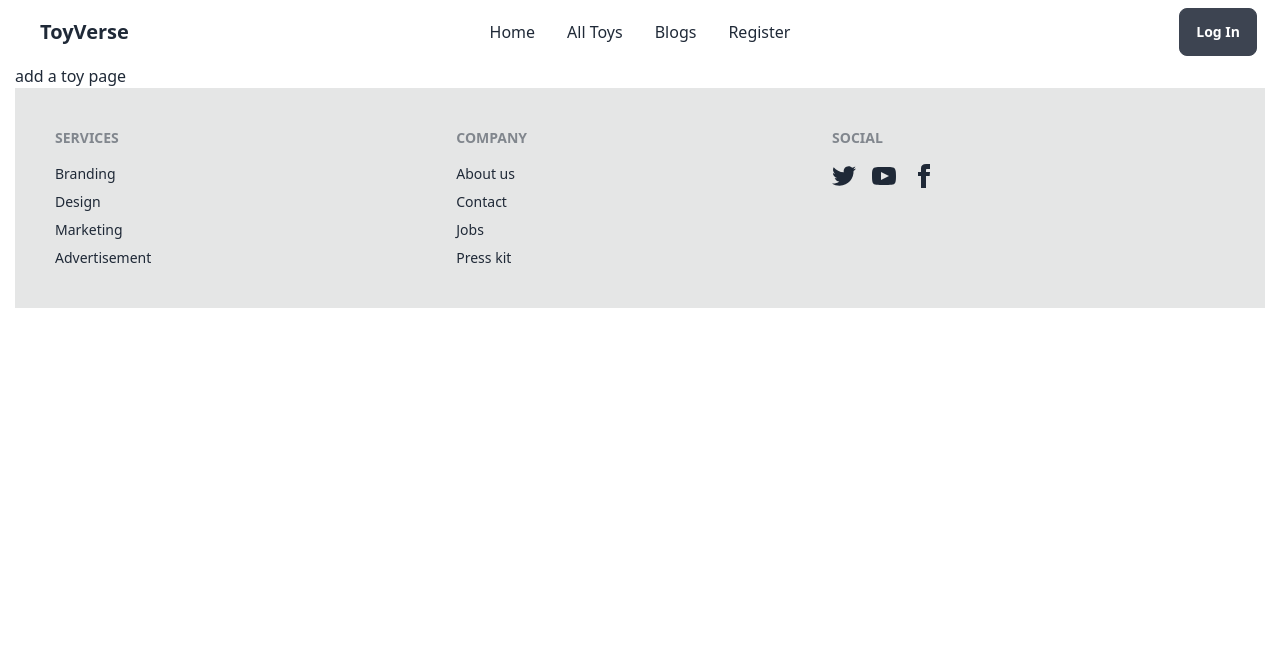
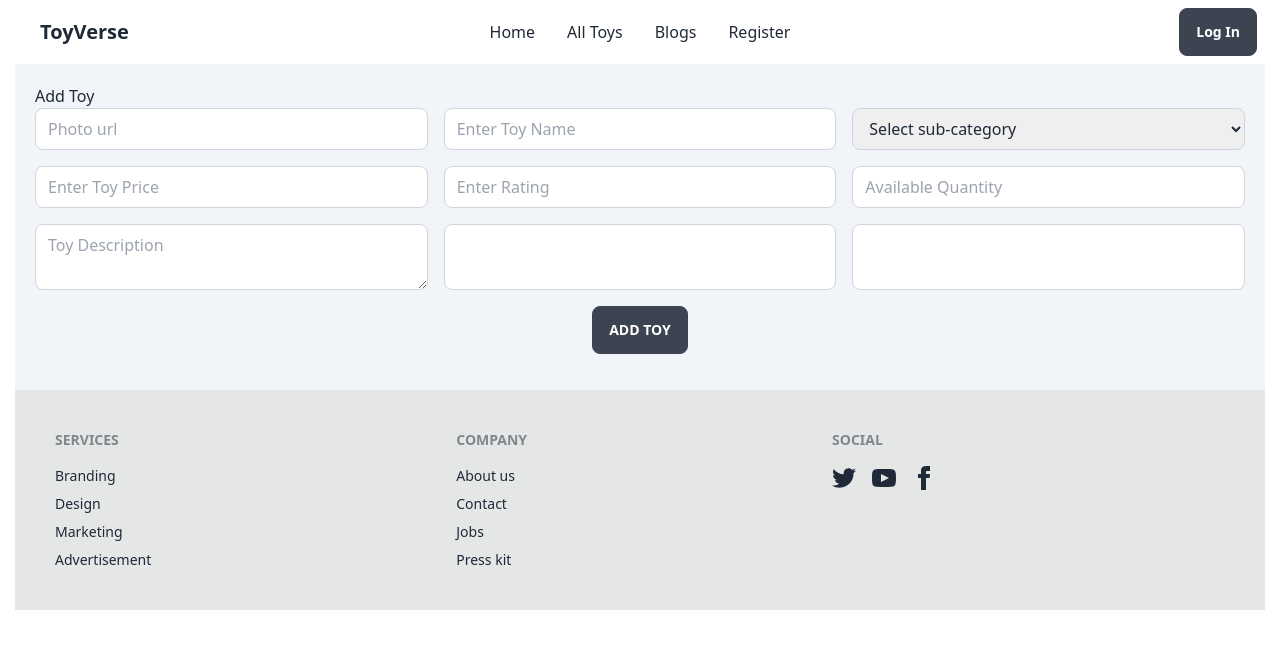
Before and after one commit to MuhammadFormanAli/toy-varse-client, a React (Vite) app: page /addtoy in a window 1280 px wide. Shown: the top 648 px of the page. Built offline with nearby package versions, Linux system fonts and the light colour scheme; no server answers.

Commit message:
created ui for add toy operation

```diff
--- a/src/pages/AddToy.jsx
+++ b/src/pages/AddToy.jsx
@@ -1,9 +1,63 @@
-import React from 'react';
+import React, { useContext } from 'react';
+import { AuthContext } from '../contexts/AuthProvider';
 
 const AddToy = () => {
+    const {user} = useContext(AuthContext)
+    console.log(user)
+
+    const handleSubmit = event => {
+        event.preventDefault();
+        const form = event.target
+        const imgUrl = form.pictureURL.value
+        const toyName = form.toyName.value
+        const category = event.target.subCategory.value
+        const price = form.price.value
+        const rating = form.rating.value
+        const quantity = form.quantity.value
+        const description = form.description.value
+        const sellerName = form.sellerName.value
+        const email = form.email.value
+
+        const toy ={imgUrl,toyName,category,price,rating,quantity,description,sellerName,email}
+        console.log(toy)
+    };
     return (
         <div>
-            <p>add a toy page</p>
+            <div className='bg-slate-100 p-5'>
+                <h2>Add Toy</h2>
+                <form onSubmit={handleSubmit} >
+
+                    <div className='grid grid-cols-1 md:grid-cols-2 lg:grid-cols-3 gap-4'>
+
+                    <input type="text" name="pictureURL" className="w-full border border-gray-300 px-3 py-2 rounded-lg focus:outline-none focus:border-blue-500" placeholder='Photo url' required/>
+
+                    <input type="text" name="toyName" className="w-full border border-gray-300 px-3 py-2 rounded-lg focus:outline-none focus:border-blue-500" placeholder='Enter Toy Name' required />
+
+                    <select name="subCategory" className="w-full border border-gray-300 px-3 py-2 rounded-lg focus:outline-none focus:border-blue-500" >
+                        <option value="">Select sub-category</option>
+                        <option value="Math Toys">Math Toys</option>
+                        <option value="Language Toys">Language Toys</option>
+                        <option value="Science Toys">Science Toys</option>
+                    </select>
+
+                    <input type="text" name="price" className="w-full border border-gray-300 px-3 py-2 rounded-lg focus:outline-none focus:border-blue-500" placeholder='Enter Toy Price' required />
+
+
+                    <input type="number"  name="rating" className="w-full border border-gray-300 px-3 py-2 rounded-lg focus:outline-none focus:border-blue-500" placeholder='Enter Rating' required/>
+
+                    <input type="number" name="quantity" className="w-full border border-gray-300 px-3 py-2 rounded-lg focus:outline-none focus:border-blue-500" placeholder='Available Quantity' required/>
+
+                    <textarea name="description" className='w-full border border-gray-300 px-3 py-2 rounded-lg focus:outline-none focus:border-blue-500' placeholder='Toy Description' required></textarea>
+
+                    <input type="text" name="sellerName" className="w-full border border-gray-300 px-3 py-2 rounded-lg focus:outline-none focus:border-blue-500" value={user?.displayName}  required />
+
+                    <input type="email" name="email" className="w-full border border-gray-300 px-3 py-2 rounded-lg focus:outline-none focus:border-blue-500" value={user?.email} readOnly required/>
+                    </div>
+
+                    <input className='btn max-w-fit block my-4 mx-auto' type="submit" value="Add Toy" />
+
+                </form>
+            </div>
         </div>
     );
 };
--- a/src/pages/AllToys.jsx
+++ b/src/pages/AllToys.jsx
@@ -3,7 +3,7 @@ import React from 'react';
 const AllToys = () => {
     return (
         <div>
-            <p>this is all toys page</p>
+
         </div>
     );
 };
--- a/src/pages/home/homeComponents/Gallery.jsx
+++ b/src/pages/home/homeComponents/Gallery.jsx
@@ -25,6 +25,7 @@ const Gallery = () => {
                     </div>
                 </div>
             </section>
+
         </div>
     );
 };
```
Also changed, not shown: src/assets/groot.jpg (added).
